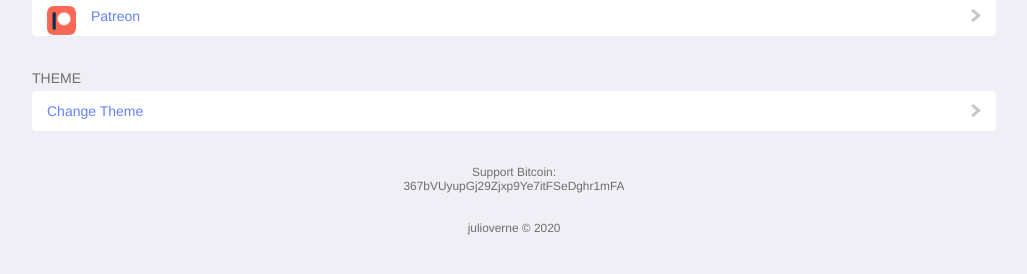
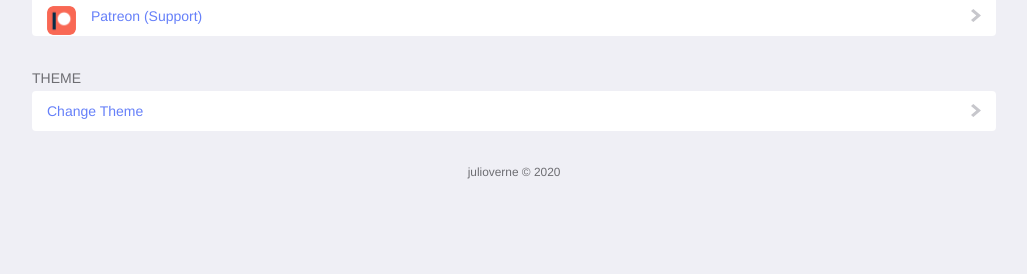
Before and after one commit to julioverne/julioverne.github.io, a plain HTML site: page description.html in a window 1280 px wide. Shown: the part 336-610 px from the top of the page, without its empty margins (126-1153 px from the left). Drawn offline with Linux system fonts and the light colour scheme; no server answers.

Commit message:
Revert "."
This reverts commit f262c731eeb579ebc2de1ee96874474bf9934fc4.

```diff
--- a/description.html
+++ b/description.html
@@ -71,7 +71,7 @@
 			<li class="has-icon">
 				<a href="https://www.patreon.com/julioverne" target="_blank" role="button">
 					<img style = "border-radius: 20%;" href="patreon.png" alt="" srcset="patreon.png 2x, patreon.png 3x" class="icon"/>
-					<label>Patreon</label>
+					<label>Patreon (Support)</label>
 				</a>
 			</li>
 		</ul>
@@ -86,6 +86,6 @@
 			</li>
 		</ul>
 	</main>
-	<p style="text-align: center; font-size: 85%; margin-top: 10px;" role="footer" id="neo">Support Bitcoin:<br/>367bVUyupGj29Zjxp9Ye7itFSeDghr1mFA<br/><br/><br/>julioverne © 2020</p>
+	<p style="text-align: center; font-size: 85%; margin-top: 10px;" role="footer" id="neo">julioverne © 2020</p>
 </body>
 </html>
```
Also changed, not shown: index.html (+2 -2 lines), 6 other files.
